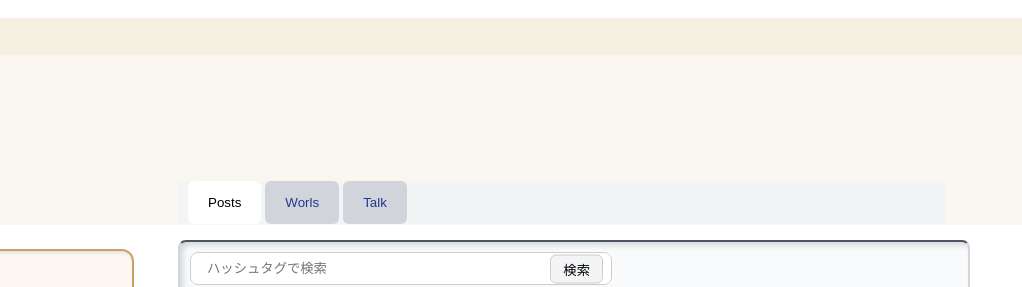
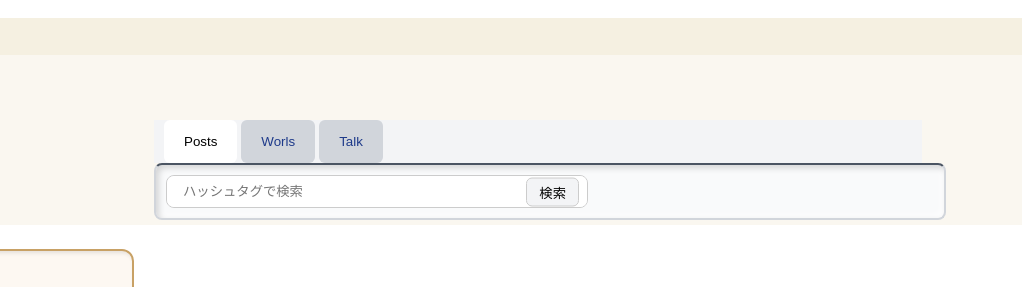
Before and after one commit to higashiyuto/web-app-farm, a website: page client/pages/home/index.html in a window 1280 px wide. Shown: the top 287 px of the page, 258-1280 px from the left. Drawn offline with Linux system fonts and the light colour scheme; a web font is replaced by a local one.

Commit message:
パスの変更

```diff
--- a/client/pages/home/style.css
+++ b/client/pages/home/style.css
@@ -118,9 +118,7 @@ html, body {
   width: 60%;
   margin-left: 40px;
   margin-right: 30px;
-  margin-top: -68px; /* 上の余白をなくす */
-  padding: 24px;
-
+  margin-top: -105px; /* 上の余白をなくす */
   position: relative;   /* ← 追加 */
   z-index: 10;          /* ← 追加: 数字が大きいほど前面にくる */
 }
@@ -129,7 +127,6 @@ html, body {
 .tab {
   display: flex;
   gap: 4px;
-  margin-bottom: 16px;
   padding-left: 10px;
   background-color: #f3f4f6;
 }
```
